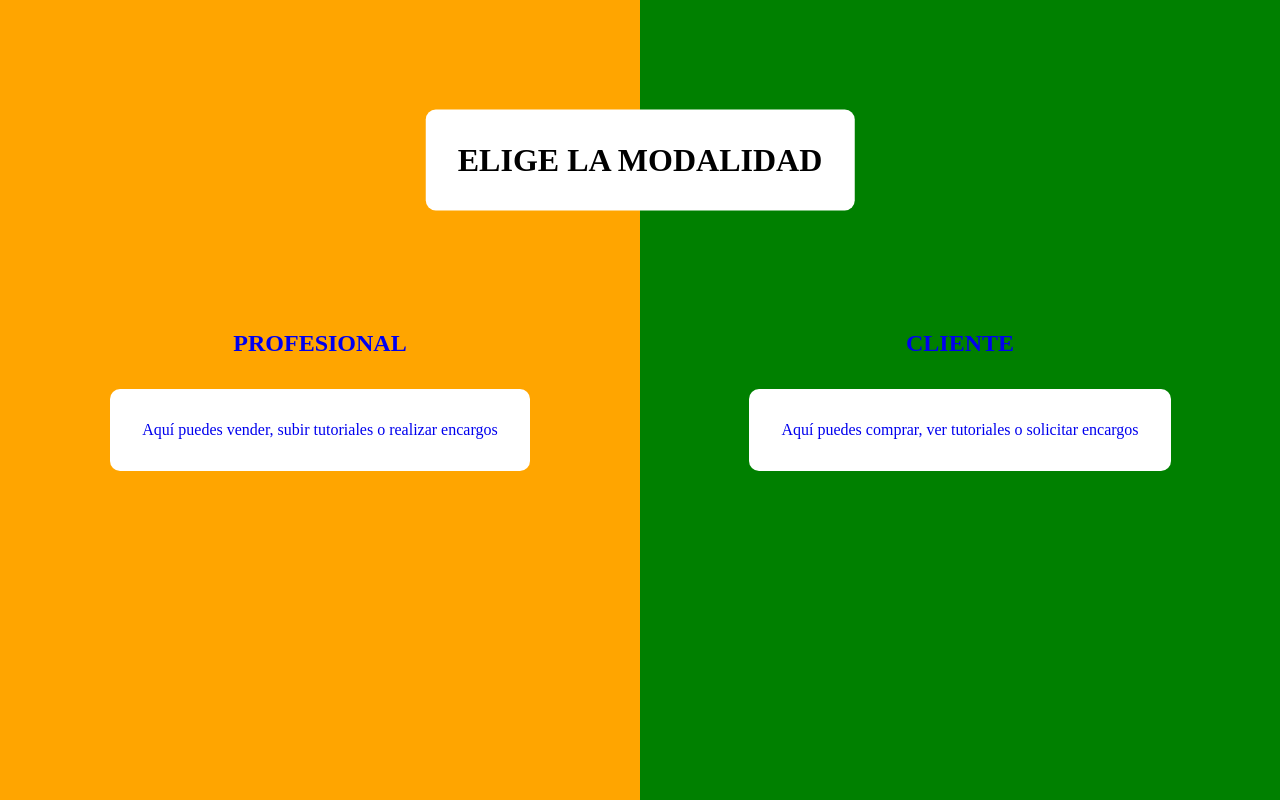
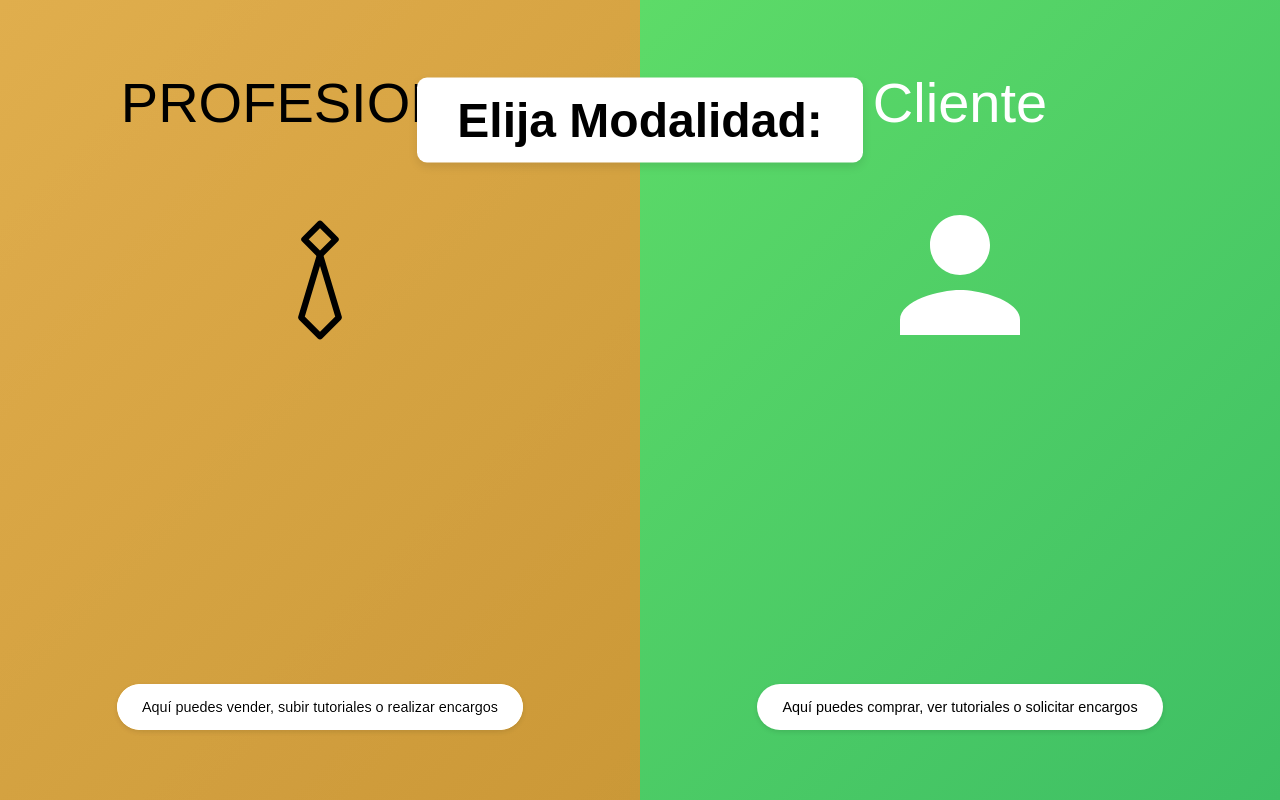
Before and after one commit to LVA28/Proyect_SM, a plain HTML site: page html/sharedcontent/choose_area.html in a window 1280 px wide. Drawn offline with Linux system fonts and the light colour scheme.

Commit message:
elegir area y index

```diff
--- a/css/sharedcontent/choose_area.css
+++ b/css/sharedcontent/choose_area.css
@@ -1,53 +1,123 @@
+/* Reset básico */
 * {
     margin: 0;
+    padding: 0;
     box-sizing: border-box;
+    font-family: 'Arial', sans-serif; /* Fuente sans-serif limpia */
 }
 
-.main-content
-{
-    max-height: 100vh;
-    height: 100vh;
-    width: 100vw;
-    max-width: 100vw;
-    display: flex;
-
+body, html {
+    height: 100%;
+    width: 100%;
+    overflow: hidden; /* Evita scrollbars */
 }
 
-.zone
-{
-    width: 50vw;
-    display: flex;
-    gap: 1rem;
-    flex-direction: column;
-    align-items: center;
-    justify-content: center;
-
-    text-decoration: none;
+main {
+    position: relative;
+    height: 100vh;
+    width: 100%;
 }
 
-.client-zone
-{
-    background-color: green;
+/* --- TÍTULO FLOTANTE --- */
+.title-container {
+    position: absolute;
+    top: 15%; /* Ajuste vertical */
+    left: 50%;
+    transform: translate(-50%, -50%);
+    z-index: 10; /* Asegura que esté por encima de los fondos */
+    width: 100%;
+    text-align: center;
 }
 
-.professional-zone
-{
-    background-color: orange;
+.title {
+    background-color: white;
+    color: black;
+    display: inline-block;
+    padding: 15px 40px;
+    border-radius: 10px;
+    font-size: 3rem;
+    font-weight: 800;
+    box-shadow: 0 4px 10px rgba(0,0,0,0.1);
 }
 
-.title
-{
-    position: absolute;
-    top: 20%;
-    left: 50%;
-    transform: translate(-50%, -50%);
+/* --- CONTENEDOR PRINCIPAL DIVIDIDO --- */
+.main-content {
+    display: flex;
+    height: 100%;
+    width: 100%;
 }
 
-.title, p
-{
-    border-radius: 10px;
+/* --- ESTILOS COMUNES DE LAS ZONAS --- */
+.zone {
+    flex: 1; /* Ocupa el 50% cada uno */
+    display: flex;
+    flex-direction: column;
+    justify-content: center;
+    align-items: center;
+    text-decoration: none; /* Quita subrayado de links */
+    transition: filter 0.3s ease;
+    padding: 20px;
+}
 
-    padding: 2rem;
+.zone:hover {
+    filter: brightness(1.1); /* Efecto brillo al pasar el ratón */
+}
 
+.zone h2 {
+    font-size: 3.5rem;
+    font-weight: 300; /* Letra fina */
+    margin-bottom: 20px;
+    margin-top: 50px; /* Espacio para no chocar con el título */
+}
+
+/* --- ZONA PROFESIONAL (IZQUIERDA) --- */
+.professional-zone {
+    /* Gradiente dorado/marrón */
+    background: linear-gradient(135deg, #cc9e46 0%, #b88a32 100%);
+    color: black;
+}
+
+.professional-zone .icon {
+    width: 150px;
+    height: 250px;
+    stroke: black;
+    stroke-width: 1;
+    margin-bottom: 40px;
+}
+
+/* --- ZONA CLIENTE (DERECHA) --- */
+.client-zone {
+    /* Gradiente verde */
+    background: linear-gradient(135deg, #5ddb68 0%, #3ebf64 100%);
+    color: white;
+}
+
+.client-zone h2 {
+    font-weight: 300;
+}
+
+.client-zone .icon {
+    width: 180px;
+    height: 180px;
+    fill: white;
+    margin-bottom: 80px;
+    margin-top: 30px;
+}
+
+/* --- CAJAS DE TEXTO INFERIORES (PILLS) --- */
+.pill {
     background-color: white;
+    padding: 15px 25px;
+    border-radius: 50px; /* Bordes totalmente redondeados */
+    margin-top: auto; /* Empuja el elemento al fondo si usas flex-direction column */
+    margin-bottom: 50px;
+    max-width: 80%;
+    text-align: center;
+    box-shadow: 0 2px 5px rgba(0,0,0,0.1);
 }
+
+.pill p {
+    color: black;
+    font-size: 0.9rem;
+    font-weight: 500;
+}
--- a/html/sharedcontent/choose_area.html
+++ b/html/sharedcontent/choose_area.html
@@ -1,27 +1,44 @@
 <!DOCTYPE html>
-<html lang="en">
+<html lang="es">
+
 <head>
     <meta charset="UTF-8">
     <meta name="viewport" content="width=device-width, initial-scale=1.0">
     <title>Elegir zona</title>
-    <link rel="stylesheet" type="text/css" media="screen" href="../../css/sharedcontent/choose_area.css">
+    <link rel="stylesheet" type="text/css" href="../../css/sharedcontent/choose_area.css">
 </head>
+
 <body>
     <main>
-        <h1 class="title">ELIGE LA MODALIDAD</h1>
+        <div class="title-container">
+            <h1 class="title">Elija Modalidad:</h1>
+        </div>
 
         <div class="main-content">
             <a class="professional-zone zone" href="../professionalzone/inicio-profesional.html">
                 <h2>PROFESIONAL</h2>
-                <img>
-                <p>Aquí puedes vender, subir tutoriales o realizar encargos</p>
+                <svg class="icon" viewBox="0 0 24 24" fill="none" stroke="currentColor" stroke-width="1.5"
+                    stroke-linecap="round" stroke-linejoin="round">
+                    <path d="M12 3l2.5 2.5L12 8l-2.5-2.5z"></path>
+                    <path d="M12 8l3 10-3 3-3-3z"></path>
+                </svg>
+                <div class="pill">
+                    <p>Aquí puedes vender, subir tutoriales o realizar encargos</p>
+                </div>
             </a>
+
             <a class="client-zone zone" href="../clientzone/inicio-cliente.html">
-                <h2>CLIENTE</h2>
-                <img>
-                <p>Aquí puedes comprar, ver tutoriales o solicitar encargos</p>
+                <h2>Cliente</h2>
+                <svg class="icon filled" viewBox="0 0 24 24" fill="currentColor">
+                    <path
+                        d="M12 12c2.21 0 4-1.79 4-4s-1.79-4-4-4-4 1.79-4 4 1.79 4 4 4zm0 2c-2.67 0-8 1.34-8 4v2h16v-2c0-2.66-5.33-4-8-4z" />
+                </svg>
+                <div class="pill">
+                    <p>Aquí puedes comprar, ver tutoriales o solicitar encargos</p>
+                </div>
             </a>
         </div>
     </main>
 </body>
+
 </html>
```
Also changed, not shown: html/index.html (+83 -6 lines).
